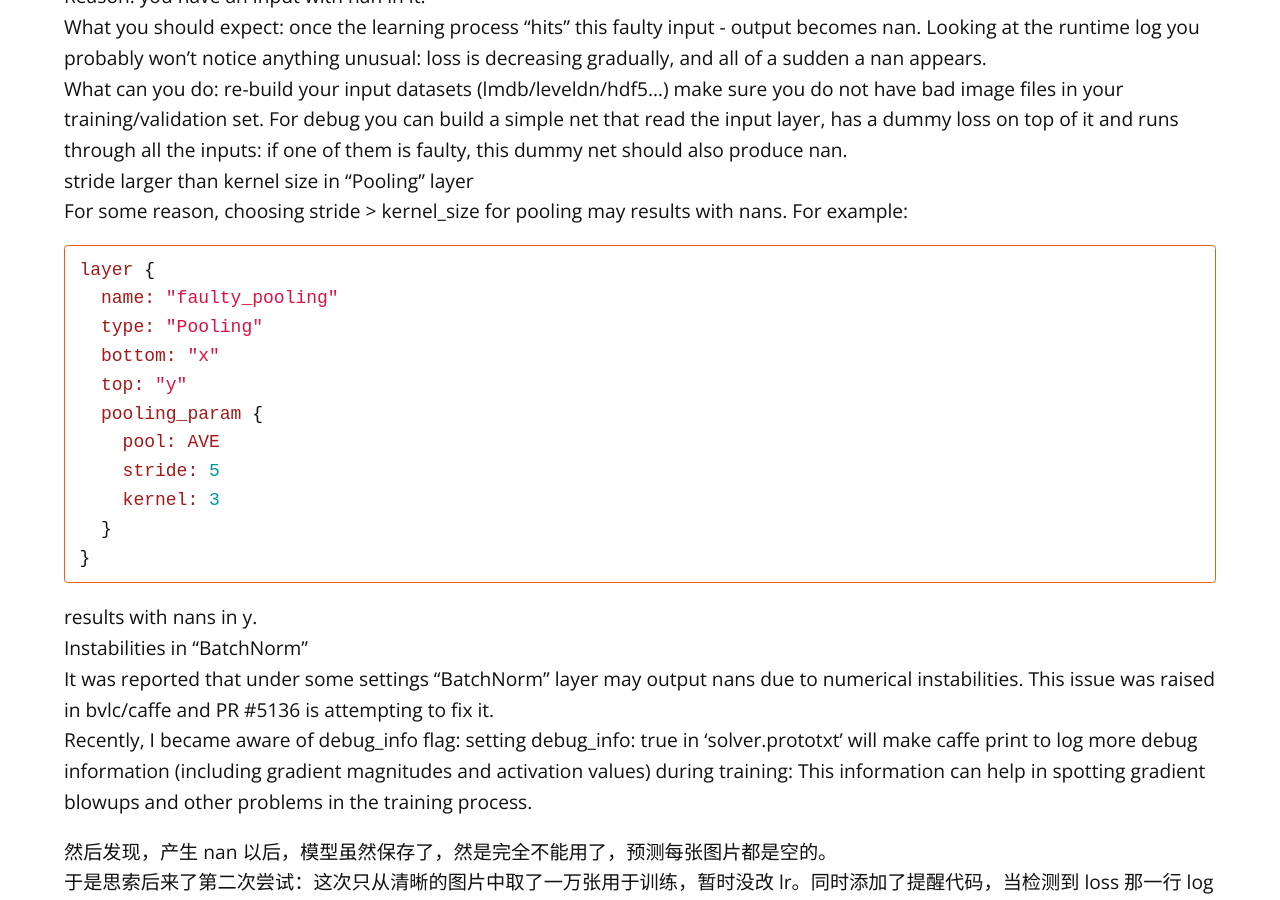
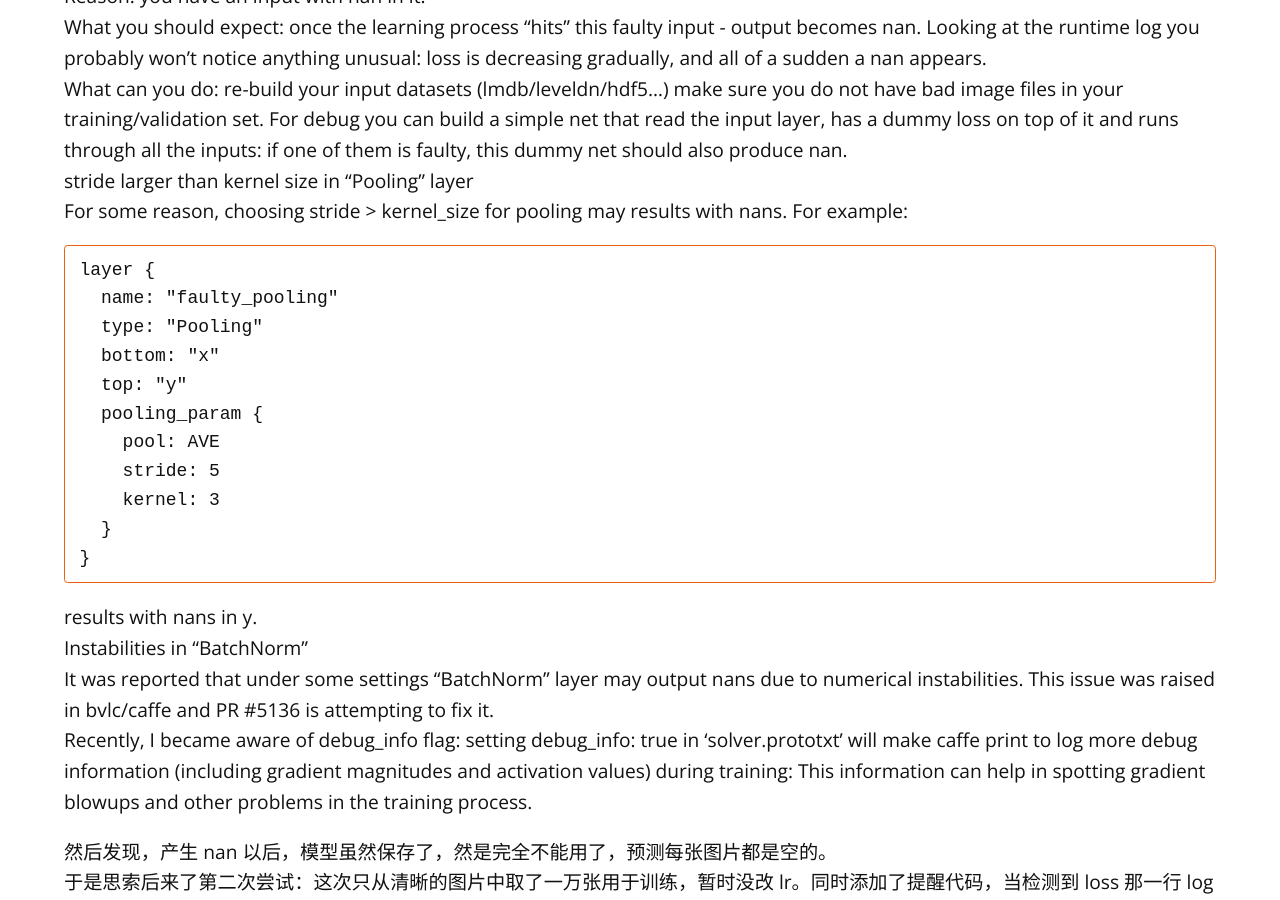
Before and after one commit to DamageControlStudio/HomePage, a Jekyll site: the page built from _posts/2019-07-14-E0CCPD.md, in a window 1280 px wide and 900 px high, scrolled down 3671 px. Built offline with Jekyll 4.4.1, drawn with Linux system fonts in a browser that asks for light colours; nearby versions of some CDN libraries.

Commit message:
Update 2019-07-14-E0CCPD.md

````diff
--- a/_posts/2019-07-14-E0CCPD.md
+++ b/_posts/2019-07-14-E0CCPD.md
@@ -103,7 +103,7 @@ What can you do: re-build your input datasets (lmdb/leveldn/hdf5...) make sure y
 stride larger than kernel size in "Pooling" layer
 For some reason, choosing stride > kernel_size for pooling may results with nans. For example:
 
-``` json
+``` cmd
 layer {
   name: "faulty_pooling"
   type: "Pooling"
````
